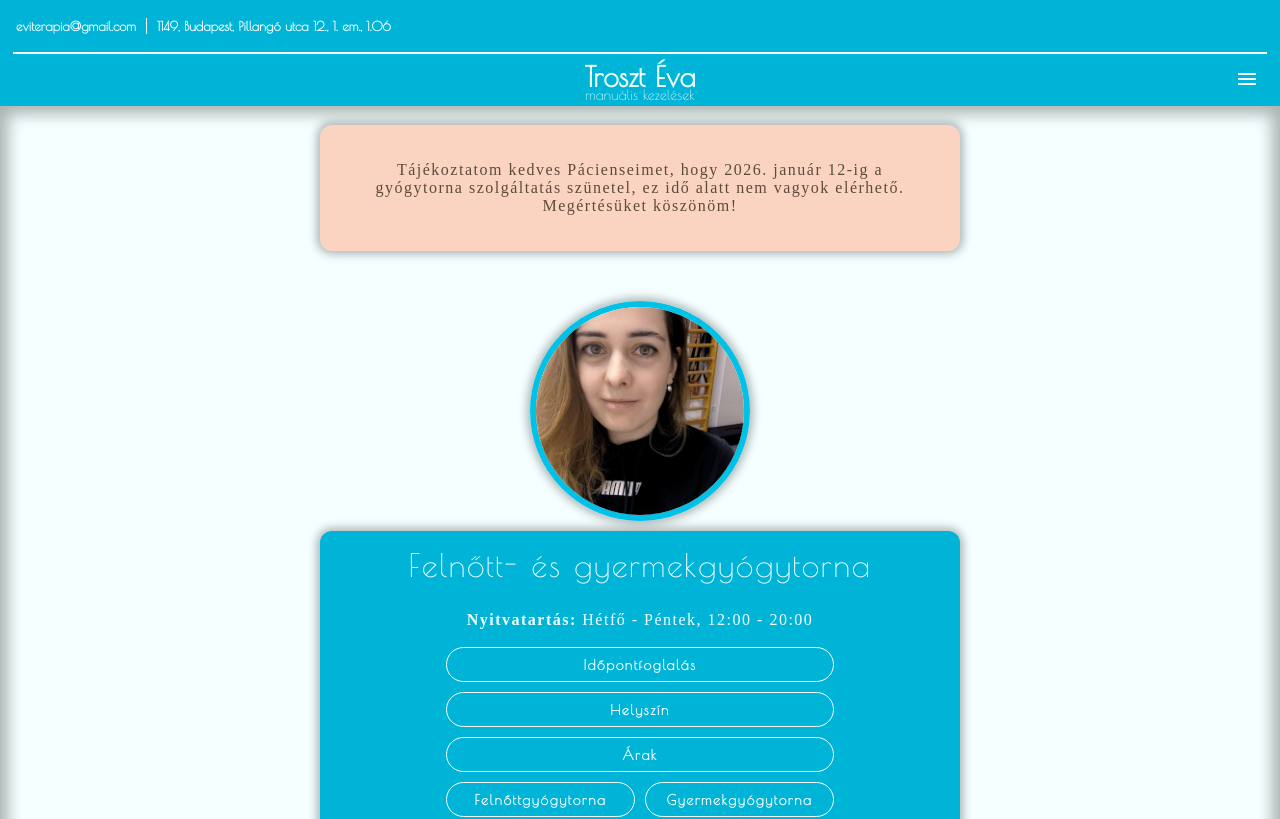
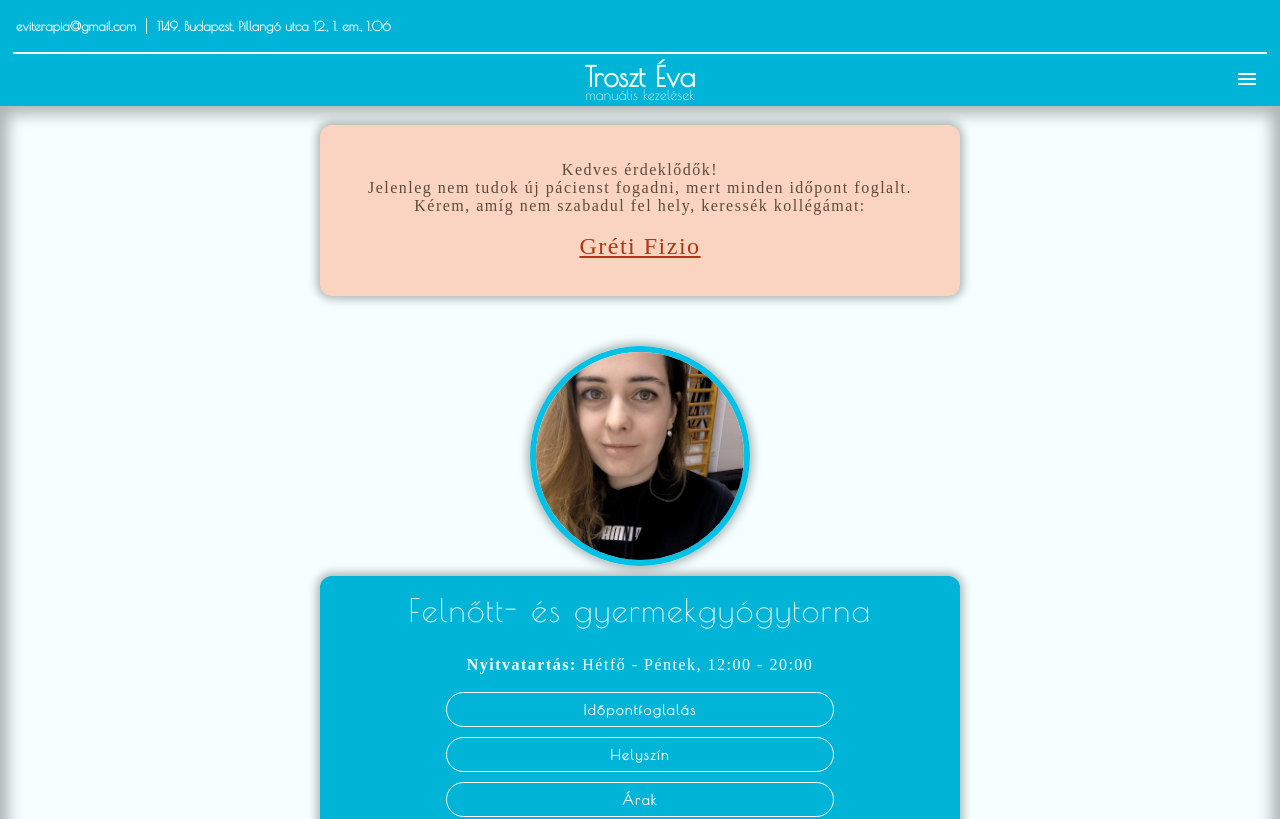
Before and after one commit to t0mmard/t-gyogytorna, an Angular app: page / in a window 1280 px wide. Shown: the top 819 px of the page. Built offline with nearby package versions, Linux system fonts and the light colour scheme.

Commit message:
feat: comment holiday, add full warn

```diff
--- a/src/features/home/home.component.html
+++ b/src/features/home/home.component.html
@@ -1,8 +1,15 @@
 <div class="main-div">
+<!--  <mat-card class="card1 center-content card warn">-->
+<!--    <mat-card-content class="warn">-->
+<!--      Tájékoztatom kedves Pácienseimet, hogy 2026. január 12-ig a gyógytorna szolgáltatás szünetel, ez idő alatt nem vagyok elérhető.-->
+<!--      Megértésüket köszönöm!-->
+<!--    </mat-card-content>-->
+<!--  </mat-card>-->
   <mat-card class="card1 center-content card warn">
     <mat-card-content class="warn">
-      Tájékoztatom kedves Pácienseimet, hogy 2026. január 12-ig a gyógytorna szolgáltatás szünetel, ez idő alatt nem vagyok elérhető.
-      Megértésüket köszönöm!
+      Kedves érdeklődők!<br>
+      Jelenleg nem tudok új pácienst fogadni, mert minden időpont foglalt. Kérem, amíg nem szabadul fel hely, keressék kollégámat: <br><br>
+      <a style="color: #b13510; font-size: 1.5em;" href="https://gretifizio.hu/">Gréti Fizio</a>
     </mat-card-content>
   </mat-card>
 
```
